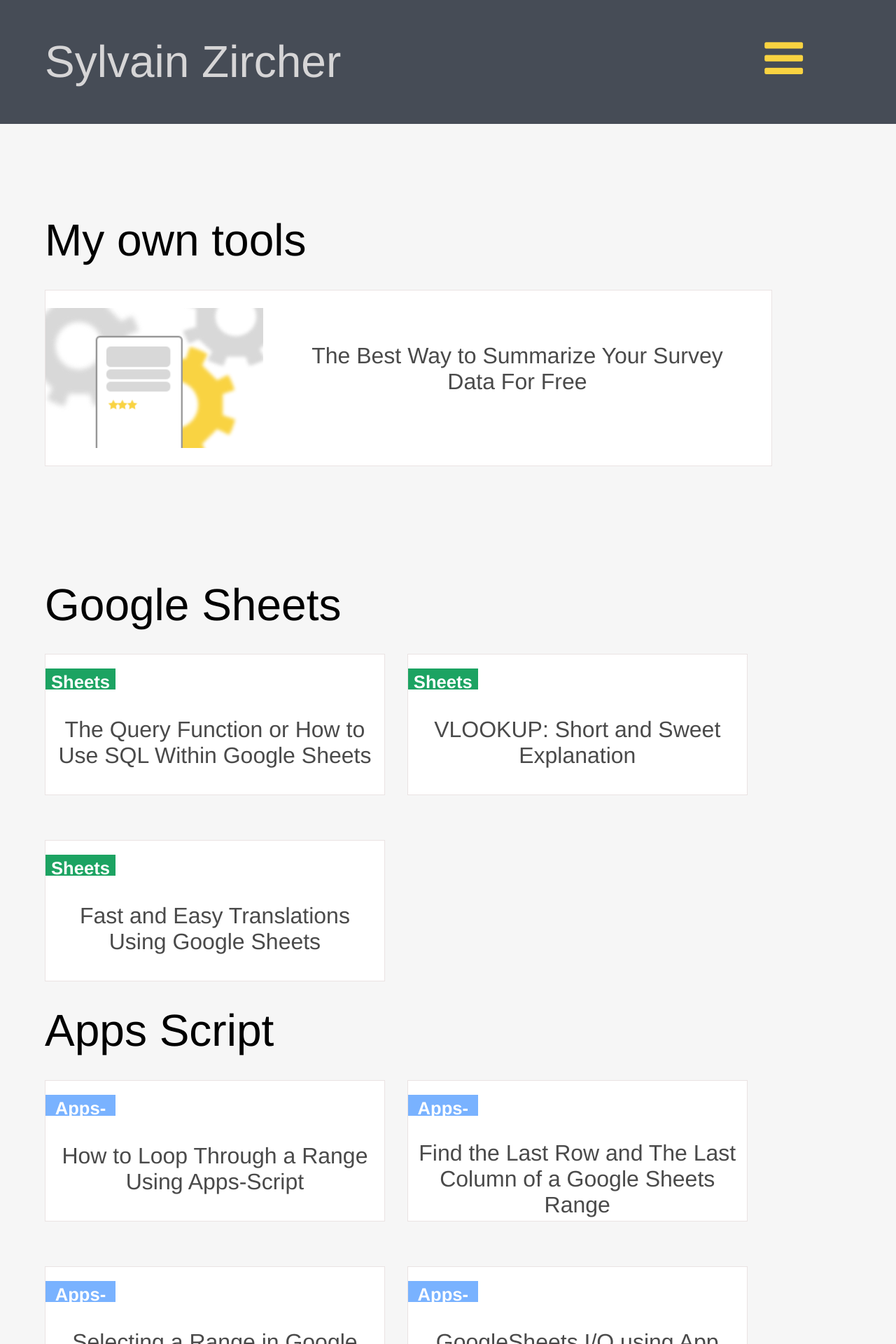
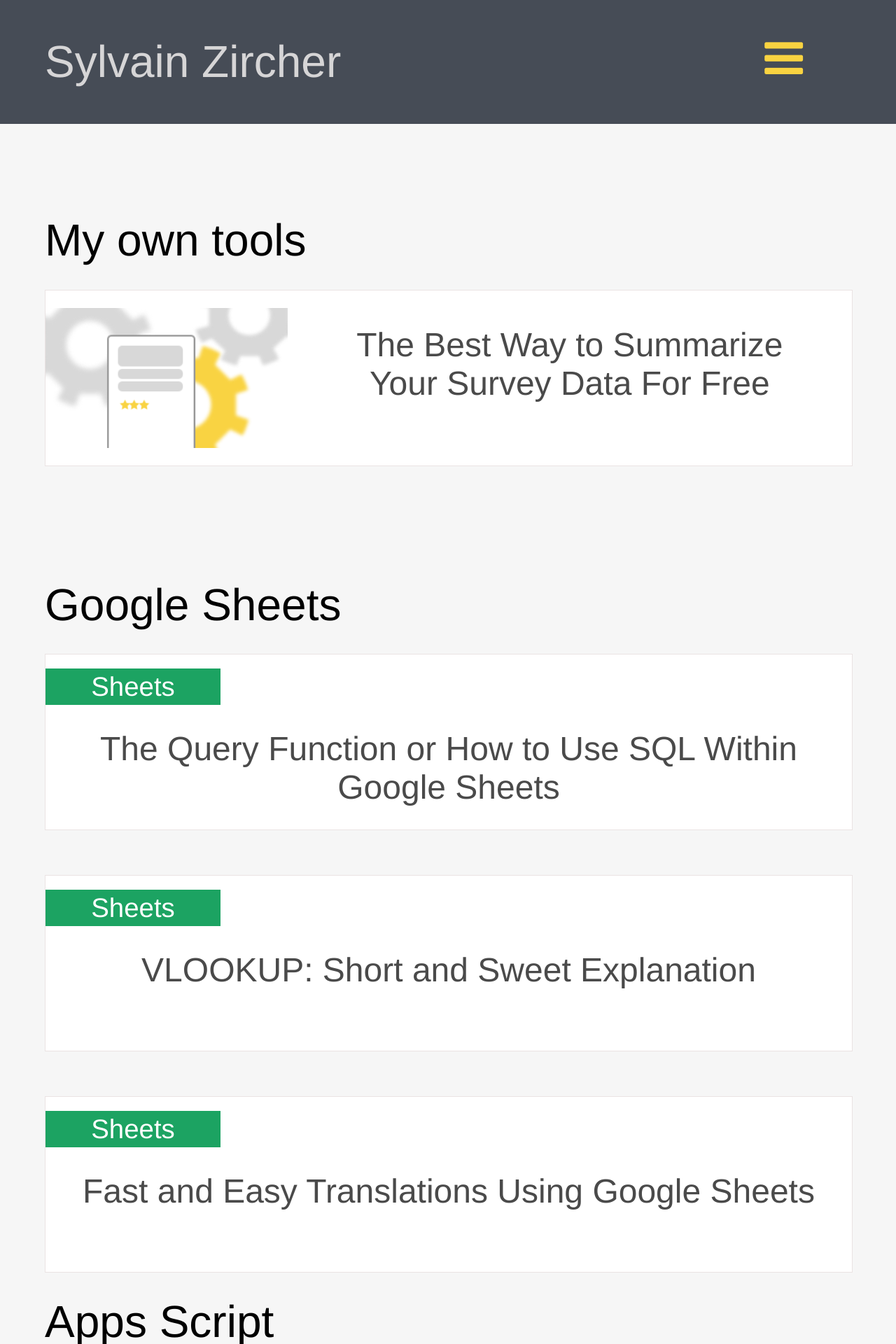
Before and after one commit to sylvainzircher/sylvainzircher.github.io, a Jekyll site: the page built from resources/index.html, in a window 1280 px wide. Shown: the top 1920 px of the page at 70% size. Built offline with Jekyll 4.4.1, drawn with Linux system fonts in a browser that asks for light colours; nearby versions of some CDN libraries.

Commit message:
Tweaking Responsiveness of blog posts

```diff
--- a/_sass/modules/_Homepage.scss
+++ b/_sass/modules/_Homepage.scss
@@ -163,6 +163,7 @@
 	}
 	.content-homepage h1 {
 		font-size: $mobileTitleFontSize;
+		margin-top: $mobileTitleMargin;
 	}
 	.content-homepage .more {
 		width: 220px;
@@ -170,9 +171,10 @@
 		font-size: $mobileParagraphFontSize;
 		line-height: 100px;
 		vertical-align: middle;
+		margin-bottom: $mobileTitleMargin;
 	}
 	.content-homepage .blog {
-		width: $websiteMobileWidth;
+		width: 100%;
 		height: 250px;
 	}
 	.content-homepage .blog .title {
@@ -193,25 +195,32 @@
 		float: left;
 	}
 	.content-homepage .resource {
-		width: 42%;
+		width: 100%;
+		margin: 0 auto;
+		height: 250px;
+		margin-top: 1em;
+		margin-bottom: 2em;
+		/*
+		width: 50%;
 		height: 200px;
+		*/
+
 	}
 	.content-homepage .resource .categorie-wrapper {
-		width: 150px;
+		width: 250px;
+		height: 4vw;
+		line-height: 4vw;
 	}
 	.content-homepage .resource .category {
-		font-size: 2vw;
-		height: 3vw;
-		line-height: 3vw;
-		font-weight: bold;
+		font-size: 3vw;
 	}
 	.content-homepage .resource .title-wrapper {
 		margin-top: 25px;
-		height: 100px;
-		line-height: 100px;
+		height: 4vw;
+		line-height: 4vw;
 		vertical-align: middle;
 	}
 	.content-homepage .resource .title {
-		font-size: 2.5vw;
+		font-size: $mobileParagraphFontSize;
 	}
 }
--- a/_sass/modules/_Resources.scss
+++ b/_sass/modules/_Resources.scss
@@ -146,27 +146,51 @@
 		width: $websiteMobileWidth;
 		margin: 0 auto;
 	}
+}
 
-/*
+@media only screen and (max-device-width: 840px) {
+	.content-resources  {
+		width: $websiteMobileWidth;
+		margin: 0 auto;
+	}
+
+	.content-resources .resource {
+		width: 100%;
+		margin: 0 auto;
+		height: 250px;
+		margin-top: 2em;
+		margin-bottom: 2em;
+	}
+
 	.content-resources p {
 		font-size: $mobileTitleFontSize;
 	}
 
+	.content-resources h1 {
+		font-size: $mobileTitleFontSize;
+		margin-top: $mobileTitleMargin;
+	}
+
 	.content-resources .blog {
-		width: $websiteMobileWidth;
+		width: 100%;
+		height: 250px;
+	}
+
+	.content-resources .blog .title-wrapper {
 		height: 250px;
 		line-height: 250px;
+		text-align: center;
 		vertical-align: middle;
+		display: block;
 	}
 
 	.content-resources .blog .title {
 		color: $textColor;
-		vertical-align: middle;
-		font-size: 2em;
+		font-size: $mobileParagraphFontSize;
 		width: 60%;
 		float: right;
 		height: 250px;
-		top: 50%;
+		padding-top: 50px;
 		padding-right: 5%;
 		padding-left: 5%;
 	}
@@ -180,147 +204,24 @@
 		float: left;
 	}
 
-	.content-resources .resource {
-		width: 42%;
-		height: 200px;
-	}
-
-	.content-resources .resource .categorie-wrapper {
-		width: 150px;
+	.content-resources .resource .category-wrapper {
+		width: 250px;
+		height: 4vw;
+		line-height: 4vw;
 	}
 
 	.content-resources .resource .category {
-		font-size: 2vw;
-		height: 3vw;
-		line-height: 3vw;
-		font-weight: bold;
+		font-size: 3vw;
 	}
 
 	.content-resources .resource .title-wrapper {
 		margin-top: 25px;
-		height: 100px;
-		line-height: 100px;
+		height: 4vw;
+		line-height: 4vw;
 		vertical-align: middle;
 	}
 
 	.content-resources .resource .title {
-		font-size: 2.5vw;
+		font-size: $mobileParagraphFontSize;
 	}
-	*/
 }
-
-@media only screen and (max-device-width: 840px) {
-	.content-resources  {
-		width: $websiteMobileWidth;
-		margin: 0 auto;
-	}
-
-	.content-resources p {
-		font-size: $mobileTitleFontSize;
-	}
-
-	.content-resources h1 {
-		font-size: $mobileTitleFontSize;
-		margin-top: $mobileTitleMargin;
-	}
-
-	.content-resources .blog {
-		width: $websiteMobileWidth;
-		height: 250px;
-	}
-
-	.content-resources .blog .title-wrapper {
-		height: 250px;
-		line-height: 250px;
-		text-align: center;
-		vertical-align: middle;
-		display: block;
-	}
-
-	.content-resources .blog .title {
-		color: $textColor;
-		font-size: 2em;
-		width: 60%;
-		float: right;
-		height: 250px;
-		padding-top: 75px;
-		padding-right: 5%;
-		padding-left: 5%;
-	}
-
-	.content-resources .blog .img-wrapper {
-		width: 30%;
-		margin-top: 25px;
-		margin-bottom: 25px;
-		height: 200px;
-		padding: 0;
-		float: left;
-	}
-
-	.content-resources .resource {
-		width: 42%;
-		height: 200px;
-	}
-
-	.content-resources .resource .categorie-wrapper {
-		width: 150px;
-	}
-
-	.content-resources .resource .category {
-		font-size: 2vw;
-		height: 3vw;
-		line-height: 3vw;
-		font-weight: bold;
-	}
-
-	.content-resources .resource .title-wrapper {
-		margin-top: 25px;
-		height: 100px;
-		line-height: 100px;
-		vertical-align: middle;
-	}
-
-	.content-resources .resource .title {
-		font-size: 2.5vw;
-	}
-/*
-	.content-resources  {
-		width: $websiteMobileWidth;
-		margin: 0 auto;
-	}
-
-	.content-resources p {
-		font-size: $mobileTitleFontSize;
-	}
-
-	.content-resources h1 {
-		font-size: $mobileTitleFontSize;
-		margin-top: $mobileTitleMargin;
-	}
-
-	.content-resources .blog {
-		width: $websiteMobileWidth;
-	}
-
-	.content-resources .resource {
-		width: $websiteMobileWidth;
-		margin-bottom: none;
-	}
-
-	.content-resources .resource .categorie-wrapper {
-		width: 25%;
-	}
-
-	.content-resources .resource .title {
-		font-size: 1.6em;
-		padding-top: 1em;
-		padding-bottom: 1em;
-	}
-
-	.content-resources .blog .title {
-		font-size: 1.6em;
-		float: right;
-		width: 60%;
-	}
-*/
-}
--- a/_sass/modules/_footer.scss
+++ b/_sass/modules/_footer.scss
@@ -12,16 +12,21 @@
   margin: 0 auto;
 }
 
+.site-footer-content-wrapper p {
+  font-size: $mobileFooterFontSize;
+  color: $footerText;
+  padding-top: 0.5em;
+  padding-bottom: 0.5em;
+  margin: 0;
+}
+
 @media only screen and (max-width: 840px),  only screen and (max-device-width: 840px) {
   .site-footer-content-wrapper {
     width: $websiteMobileWidth;
     margin: 0 auto;
   }
   .site-footer-content-wrapper p {
-    font-size: $mobileFooterFontSize;
-    color: $footerText;
     padding-top: 1em;
     padding-bottom: 1em;
-    margin: 0;
   }
 }
```
